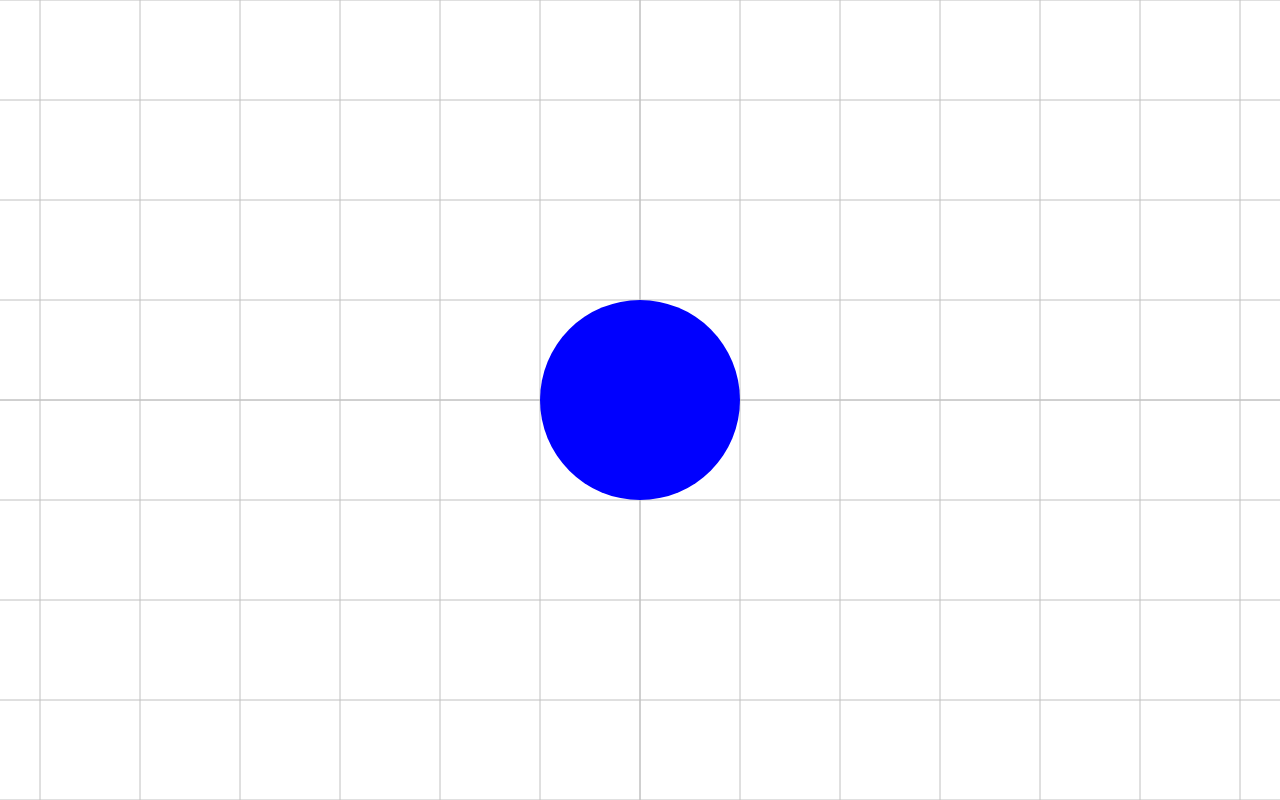
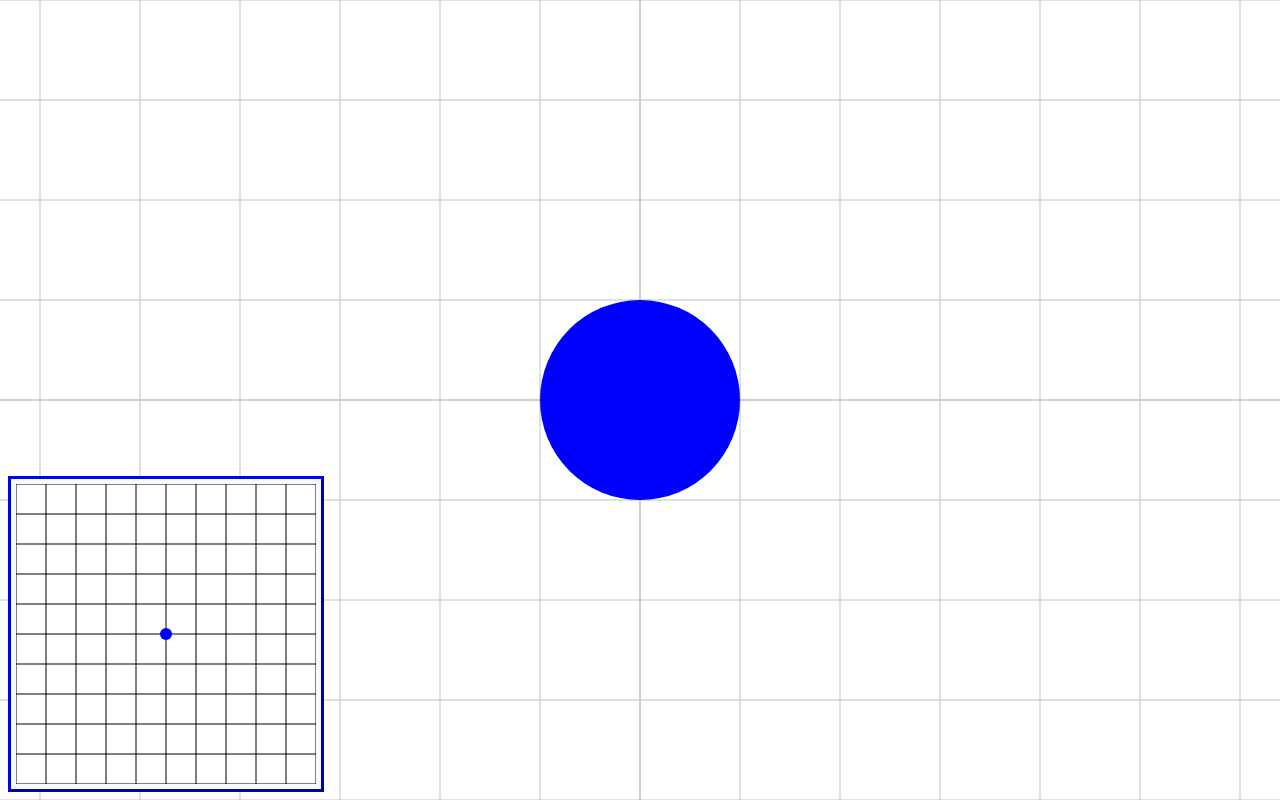
Before and after one commit to candlez/Mustache, a website with bundled scripts: page public/Mustach.html in a window 1280 px wide. Both pictures are taken after a click on the button "Yes!". Shown: the top 800 px of the page. Built offline with nearby package versions, Linux system fonts and the light colour scheme.

Commit message:
drawable, animated minimap added

```diff
--- a/public/Game.js
+++ b/public/Game.js
@@ -2,8 +2,14 @@ import GameMap from './GameMap.js'
 import Agar from './Agar.js'
 import {animationLoop} from './AgarGame.js'
 import MapPack from './MapPack.js'
+import MiniMap from './MiniMap.js';
 
 export default class Game {
+    /**
+     *
+     * @param {Number} width
+     * @param {Width} height
+     */
     constructor(width, height) {
         // takes parameters
         this.width = width;
@@ -11,6 +17,7 @@ export default class Game {
 
         // creates a canvas with parameters, adds it to body
         this.canvas = document.createElement('canvas');
+        this.canvas.id = "playSpace";
         document.body.appendChild(this.canvas);
 
         this.canvas.width = width;
@@ -22,6 +29,7 @@ export default class Game {
         // fields
         this.gameState = false;
         this.map = null;
+        this.miniMap = null;
         this.agars = [];
         this.playerAgar = null;
         this.scale = 1;
@@ -164,7 +172,7 @@ export default class Game {
     }
 
     /**
-     \ssb\hzsktran.P_DispTranCredit* updates posiiton data so the objects can be drawn
+     * updates posiiton data so the objects can be drawn
      *
      * also updates scale data
      */
@@ -189,10 +197,35 @@ export default class Game {
      * draws all objects on the play space
      */
     drawObjects() {
+        this.miniMap.clearCanvas();
+        this.miniMap.drawMap();
+        this.miniMap.drawAgar();
+
         this.map.drawMap(this.scale);
+
         for (var i = this.agars.length; i > 0; i--) {
             this.agars[i - 1].drawAgar(this.scale);
         }
+    }
+
+    /**
+     * gets the width and height of a page for elements that need
+     * to be scaled based on window size
+     *
+     * @returns - an array of the page width and height
+     */
+    getPageDimensions() {
+        return [window.innerWidth, window.innerHieght];
+    }
+
+    /**
+     * creates a MiniMap object and sets the miniMap field
+     *
+     * @param {Number} width - the width of the MiniMap
+     * @param {Number} height - the height of the MiniMap
+     */
+    createMiniMap(width, height) {
+        this.miniMap = new MiniMap(this, this.map, this.playerAgar, width, height);
     }
 
     /**
@@ -231,6 +264,8 @@ export default class Game {
         document.getElementById("paragraph").style.display = "none";
         document.getElementById("pressMeTesting").style.display = "none";
 
+        // console.log(this.pageWidth, this.pageHeight);
+
         // start game in data
         this.gameState = true;
 
@@ -238,7 +273,12 @@ export default class Game {
         this.addAgar(new Agar("player", this, true, 5000, 5000, 100, "blue"));
 
         // create map
-        this.setMap(new MapPack(this, 5000, 5000, 10000, 10000));
+        this.setMap(new MapPack(this, 5000, 5000, 10000, 10000, 100));
+
+        // create minimap
+        this.createMiniMap(300, 300);
+        this.miniMap.showContainer();
+        this.miniMap.drawMap();
 
         // add enemy agars
         this.addAgar(new Agar("enemy", this, false, 4500, 4500, 50, "green"));
--- a/public/GameMap.js
+++ b/public/GameMap.js
@@ -1,5 +1,5 @@
 export default class GameMap {
-    constructor(game, xCoord, yCoord, width, height) {
+    constructor(game, xCoord, yCoord, width, height, squareSize) {
 		this.game = game;
 		this.ctx = game.ctx;
 
@@ -21,8 +21,10 @@ export default class GameMap {
 		this.canvasCoords = {x: null, y: null};
 		this.canvasBounds = {top: null, bottom: null, left: null, right: null};
 
-		this.numOfSquares = width / 100
+		this.squareSize = squareSize;
+		this.numOfSquares = width / squareSize;
         this.backgroundColor = "white";
+		this.lineColor = "silver"
     }
 
 	/**
@@ -55,6 +57,46 @@ export default class GameMap {
 		this.bounds.right = this.xCoord + (this.width / 2);
 	}
 
+	/**
+	 *
+	 * @param {Number} squareSize number of pixels the squares should be
+	 */
+	setSquareSize(squareSize) {
+		this.squareSize = squareSize;
+		this.numOfSquares = this.width / squareSize;
+	}
+
+	drawGrid(scale, bounds, color) {
+		this.ctx.beginPath();
+		this.ctx.strokeStyle = color;
+
+		this.ctx.rect(
+			bounds.left,
+			bounds.top,
+			this.width * scale,
+			this.height * scale
+		);
+		this.ctx.stroke();
+
+		var diff = this.squareSize * scale;
+
+		// vertical lines
+		for (var a = 1; a < this.numOfSquares; a++) {
+			this.ctx.beginPath();
+			var b = a * diff;
+			this.ctx.moveTo(bounds.left + b, bounds.top);
+			this.ctx.lineTo(bounds.left + b, bounds.bottom);
+			this.ctx.stroke();
+		}
+		// horizontal lines
+		for (var a = 1; a < this.numOfSquares; a++) {
+			this.ctx.beginPath();
+			var b = a * diff;
+			this.ctx.moveTo(bounds.left, bounds.top + b);
+			this.ctx.lineTo(bounds.right, bounds.top + b);
+			this.ctx.stroke();
+		}
+	}
 
     /**
      * draws the map on the playspace
@@ -69,40 +111,14 @@ export default class GameMap {
 	 * scaling is done based on top left corner
 	 *
 	 * needs to be based on center
+	 *
+	 * @param {Number} scale - the scale at which the map is drawn
      */
     drawMap(scale) {
-        this.ctx.beginPath();
-		this.ctx.strokeStyle = "silver";
-
 		// update the corner and canvasCords fields
 		this.setCanvasCoords(scale)
 
-        this.ctx.rect(
-			this.canvasBounds.left,
-			this.canvasBounds.top,
-			this.width * scale,
-			this.height * scale
-		);
-		this.ctx.stroke();
-
-		var diff = 100 * scale;
-
-		// vertical lines
-        for (var a = 1; a < this.numOfSquares; a++) {
-			this.ctx.beginPath();
-			var b = a * diff;
-			this.ctx.moveTo(this.canvasBounds.left + b, this.canvasBounds.top);
-			this.ctx.lineTo(this.canvasBounds.left + b, this.canvasBounds.bottom);
-			this.ctx.stroke();
-		}
-		// horizontal lines
-		for (var a = 1; a < this.numOfSquares; a++) {
-			this.ctx.beginPath();
-			var b = a * diff;
-			this.ctx.moveTo(this.canvasBounds.left, this.canvasBounds.top + b);
-			this.ctx.lineTo(this.canvasBounds.right, this.canvasBounds.top + b);
-			this.ctx.stroke();
-		}
+        this.drawGrid(scale, this.canvasBounds, this.lineColor);
     }
 
 	/**
--- a/public/MapPack.js
+++ b/public/MapPack.js
@@ -2,21 +2,22 @@ import GameMap from './GameMap.js'
 
 export default class MapPack extends GameMap {
     /**
+     * constructor for the MapPack class
      *
-     * @param {Game} game -
-     * @param {xCoord} xCoord -
-     * @param {yCoord} yCoord -
+     * @param {Game} game - Game object to which the MapPack belongs
+     * @param {xCoord} xCoord - absolute position of the map in x
+     * @param {yCoord} yCoord - absolute position of the map in y
      * @param {Number} width - width in absolute pixels (needs to be divisible by 1000)
      * @param {Number} height - height in absolute pixels (needs to be divisible by 1000)
      */
-    constructor(game, xCoord, yCoord, width, height) {
-        super(game, xCoord, yCoord, width, height);
+    constructor(game, xCoord, yCoord, width, height, squareSize) {
+        super(game, xCoord, yCoord, width, height, squareSize);
 
         this.maps = [];
         for (var x = 0; x < width; x += 1000) {
             var column = []
             for (var y = 0; y < height; y += 1000) {
-                column.push(new GameMap(game, x + 500, y + 500, 1000, 1000));
+                column.push(new GameMap(game, x + 500, y + 500, 1000, 1000, squareSize));
             }
             this.maps.push(column);
         }
@@ -38,7 +39,7 @@ export default class MapPack extends GameMap {
     }
 
     /**
-     * returns a list of maps in the vicinity that should be drawn
+     * returns a list of maps in the vicinity of the agar
      *
      * @param {Agar} agar -
      * @param {Number} scale -
@@ -76,8 +77,9 @@ export default class MapPack extends GameMap {
     }
 
     /**
+     * draws all of the maps in the vicinity of the player agar
      *
-     * @param {Number} scale
+     * @param {Number} scale - the scale at which the maps will be drawn
      */
     drawMap(scale) {
         var localMaps = this.getLocalMaps(this.game.playerAgar, scale);
--- /dev/null
+++ b/public/MiniMap.js
@@ -0,0 +1,74 @@
+import GameMap from './GameMap.js'
+
+export default class MiniMap extends GameMap {
+    /**
+     * constructor for the MiniMap class
+     *
+     * @param {GameMap} map - the map on which the MiniMap is based
+     * @param {Agar} agar - the agar that will be displayed in the MiniMap
+     */
+    constructor(game, map, agar, width, height) {
+        super(game, width / 2, height / 2, width, height, width * 0.1);
+        this.map = map;
+        this.agar = agar
+
+        // create div and canvas element
+        this.container = document.createElement('div');
+        this.container.className = 'miniMapContainer';
+        this.container.style.width = width + 10 + 'px';
+        this.container.style.height = height + 10 + 'px';
+        document.body.appendChild(this.container);
+
+        this.canvas = document.createElement('canvas');
+        this.canvas.className = 'miniMap'
+        this.canvas.width = width;
+        this.canvas.height = height;
+        this.container.appendChild(this.canvas);
+
+        this.ctx = this.canvas.getContext('2d');
+    }
+
+    /**
+     * hides the container elements
+     */
+    hideContainer() {
+        this.container.style.display = 'none';
+    }
+
+    /**
+     * shows the container elements
+     */
+    showContainer() {
+        this.container.style.display = 'block';
+        this.drawMap();
+        this.drawAgar();
+    }
+
+    clearCanvas() {
+        this.ctx.beginPath();
+        this.ctx.rect(0, 0, this.canvas.width, this.canvas.height);
+        this.ctx.fillStyle = this.backgroundColor;
+        this.ctx.fill();
+    }
+
+    drawMap() {
+        console.log(this.bounds)
+        this.drawGrid(1, this.bounds, "black");
+    }
+
+    /**
+     * draws the agar
+     */
+    drawAgar() {
+        this.ctx.beginPath();
+        this.ctx.arc(
+            this.width * (this.agar.xCoord / this.map.width),
+            this.height * (this.agar.yCoord / this.map.height),
+            this.width * 0.02,
+            0,
+            2 * Math.PI
+        );
+        this.ctx.fillStyle = this.agar.color;
+        this.ctx.fill();
+    }
+}
--- a/public/style.css
+++ b/public/style.css
@@ -1,7 +1,7 @@
 body {
 	overflow: hidden;
 }
-canvas {
+#playSpace {
 	position: absolute;
 	/* background-color: transparent; */
 	border: 1px solid #000000; /* going to remove this later */
@@ -10,6 +10,27 @@ canvas {
 	transform: translate(-50%, -50%);
 
 }
+
+.miniMapContainer {
+	position: absolute;
+	background-color: ghostwhite;
+	bottom: 1%;
+	/* border-radius: 15px; */
+	border-style: outset;
+	border-color:blue;
+	border-width: 3px;
+	display: none;
+
+}
+
+.miniMap {
+	display: inherit;
+	position: absolute;
+	top: 50%;
+	left: 50%;
+	transform: translate(-50%, -50%);
+}
+
 p {
 	color: blue;
 	position: absolute;
```
Also changed, not shown: public/tests/MiniMap.test.js (added, +4 -0 lines).
